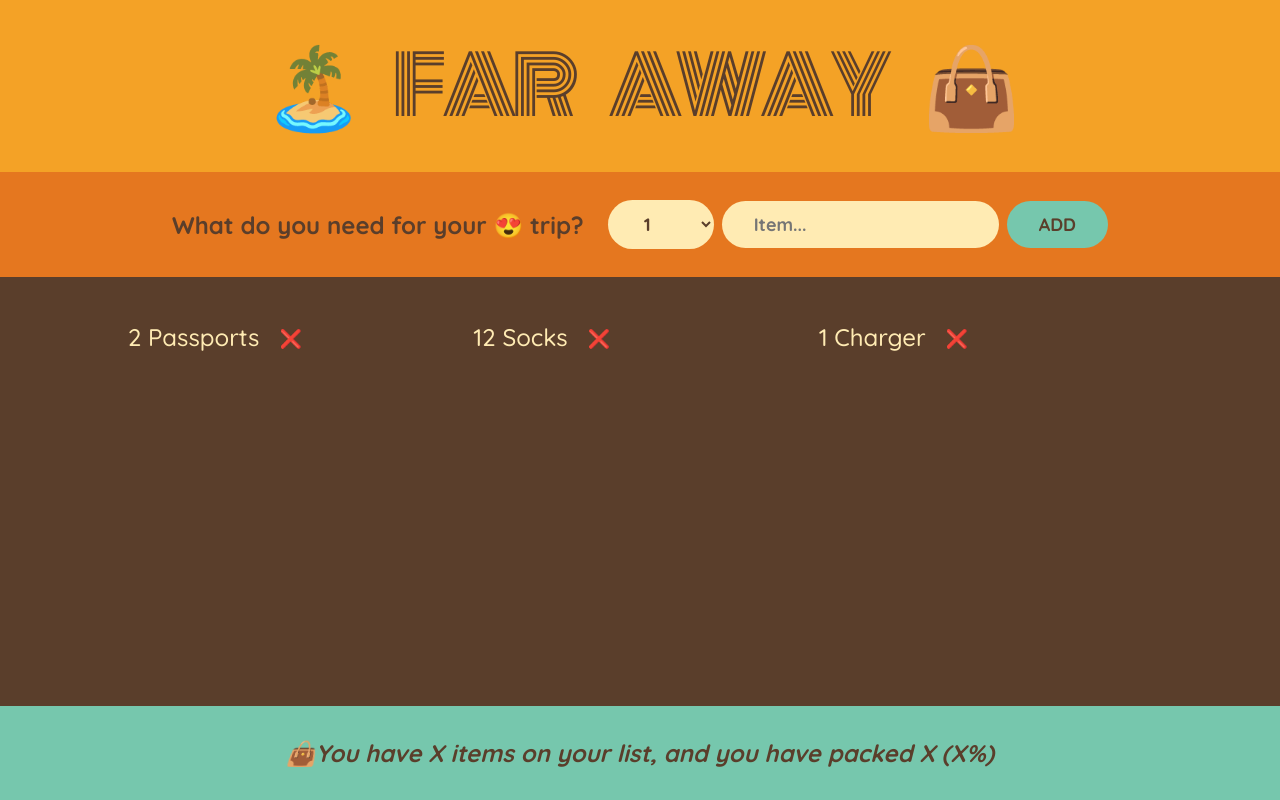
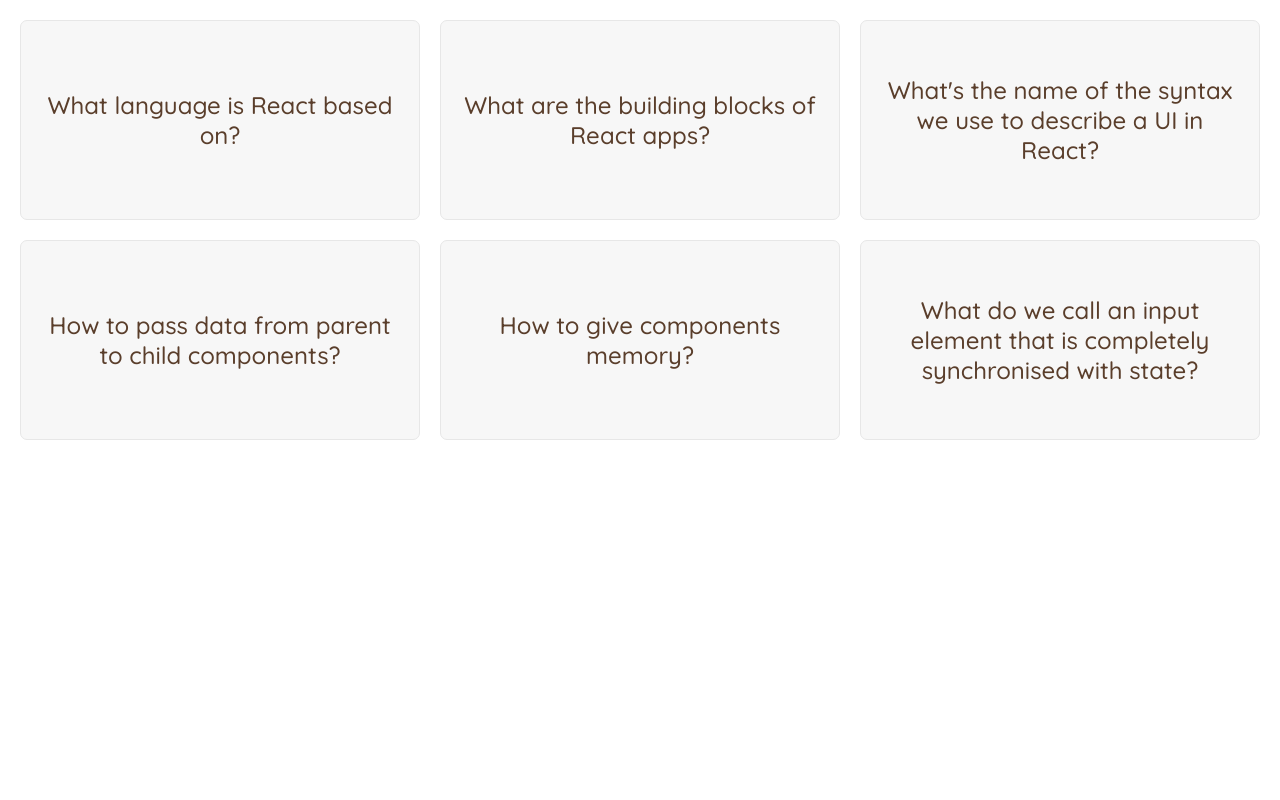
Before and after one commit to tsegaye27/travel-list, a React (Vite) app: page / in a window 1280 px wide. Built offline with nearby package versions, Linux system fonts and the light colour scheme.

Commit message:
practicing the use of state

```diff
--- /dev/null
+++ b/src/App.css
@@ -0,0 +1,34 @@
+* {
+  box-sizing: border-box;
+}
+
+body {
+  font-family: sans-serif;
+  padding: 20px;
+}
+
+.flashcards {
+  display: grid;
+  grid-template-columns: 1fr 1fr 1fr;
+  gap: 20px;
+}
+
+.flashcards div {
+  border: 1px solid #e7e7e7;
+  background-color: #f7f7f7;
+  border-radius: 7px;
+  aspect-ratio: 2 / 1;
+  display: flex;
+  align-items: center;
+  justify-content: center;
+  text-align: center;
+  padding: 20px;
+  cursor: pointer;
+}
+
+div.selected {
+  border: 1px solid #e03131;
+  background-color: #e03131;
+  color: #fff;
+  font-weight: bold;
+}
--- a/src/App.jsx
+++ b/src/App.jsx
@@ -1,15 +1,66 @@
-import Form from "./components/Form";
-import Logo from "./components/Logo";
-import PackingList from "./components/PackingList";
-import Stats from "./components/Stats";
+// import Form from "./components/Form";
+// import Logo from "./components/Logo";
+// import PackingList from "./components/PackingList";
+// import Stats from "./components/Stats";
+import { useState } from "react";
+import "./App.css";
+
+const questions = [
+  {
+    id: 3457,
+    question: "What language is React based on?",
+    answer: "JavaScript",
+  },
+  {
+    id: 7336,
+    question: "What are the building blocks of React apps?",
+    answer: "Components",
+  },
+  {
+    id: 8832,
+    question: "What's the name of the syntax we use to describe a UI in React?",
+    answer: "JSX",
+  },
+  {
+    id: 1297,
+    question: "How to pass data from parent to child components?",
+    answer: "Props",
+  },
+  {
+    id: 9103,
+    question: "How to give components memory?",
+    answer: "useState hook",
+  },
+  {
+    id: 2002,
+    question:
+      "What do we call an input element that is completely synchronised with state?",
+    answer: "Controlled element",
+  },
+];
 
 export default function App() {
+  const [selectedId, setSelectedId] = useState(null);
+  function handleClick(id) {
+    setSelectedId(id !== selectedId ? id : null);
+  }
   return (
-    <div className="app">
-      <Logo />
-      <Form />
-      <PackingList />
-      <Stats />
+    // <div className="app">
+    //   <Logo />
+    //   <Form />
+    //   <PackingList />
+    //   <Stats />
+    // </div>
+    <div className="flashcards">
+      {questions.map((q) => (
+        <div
+          key={q.id}
+          className={q.id === selectedId ? "selected" : ""}
+          onClick={() => handleClick(q.id)}
+        >
+          <p>{q.id === selectedId ? q.answer : q.question}</p>
+        </div>
+      ))}
     </div>
   );
 }
```
